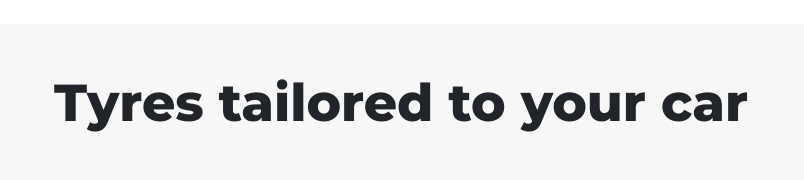
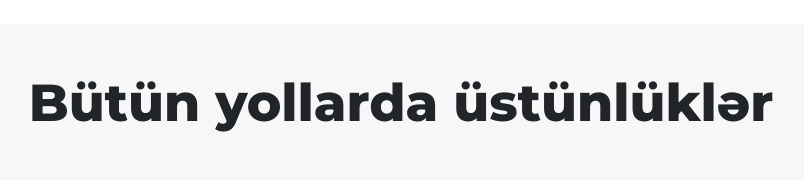
Before and after one commit to Huseynitsu/tekeralemi, a plain HTML site: page index.html in a window 1280 px wide. Shown: the part 2467-2647 px from the top of the page, without its empty margins (239-1043 px from the left). Drawn offline with nearby package versions, Linux system fonts and the light colour scheme; grey boxes are pictures that could not be loaded.

Commit message:
butunyollar

```diff
--- a/index.html
+++ b/index.html
@@ -1518,7 +1518,7 @@
         </section>
         <section id="video" class="scroll-expand-section">
             <h2 class="pb-5">
-                Tyres tailored to your car
+                Bütün yollarda üstünlüklər
             </h2>
             <div class="expand-box">
                 <video autoplay muted loop>
```
